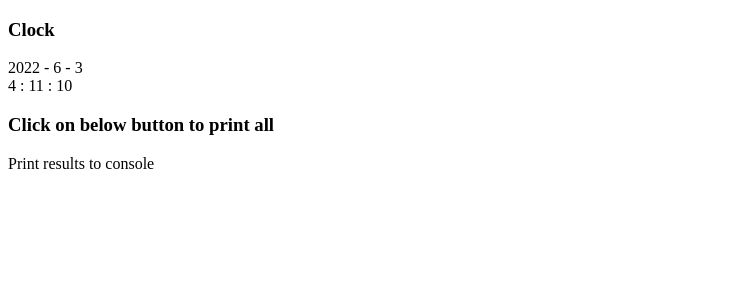
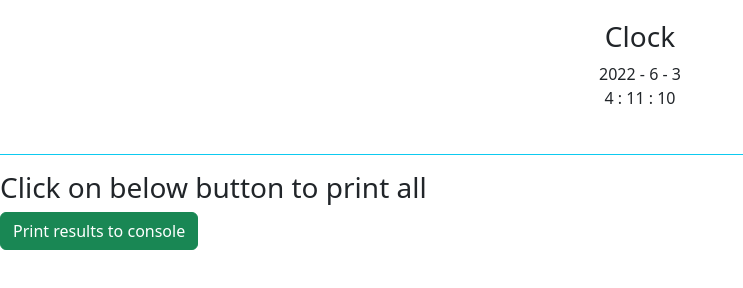
Before and after one commit to NerowCk/MyMIUCourses, a website: page WAP/src/Lab5/index.html in a window 1280 px wide. Shown: the whole page, without its empty margins (0-743 px from the left). Drawn offline with nearby package versions, Linux system fonts and the light colour scheme.

Commit message:
lab5_update

```diff
--- a/WAP/src/Lab5/index.html
+++ b/WAP/src/Lab5/index.html
@@ -4,14 +4,14 @@
 <head>
     <title>Assignment 5</title>
 
-
+    <link href="https://cdn.jsdelivr.net/npm/bootstrap@5.2.0-beta1/dist/css/bootstrap.min.css" rel="stylesheet" integrity="sha384-0evHe/X+R7YkIZDRvuzKMRqM+OrBnVFBL6DOitfPri4tjfHxaWutUpFmBp4vmVor" crossorigin="anonymous">
 
     <script src="./clock.js"></script>
 
 </head>
 
 <body>
-    <div>
+    <div style="text-align:center; padding: 20px">
         <h3>Clock</h3>
         <div id="clockContainer">
             <div class="container1">
```
Also changed, not shown: WAP/src/lab4/index.html (+3 -0 lines).
